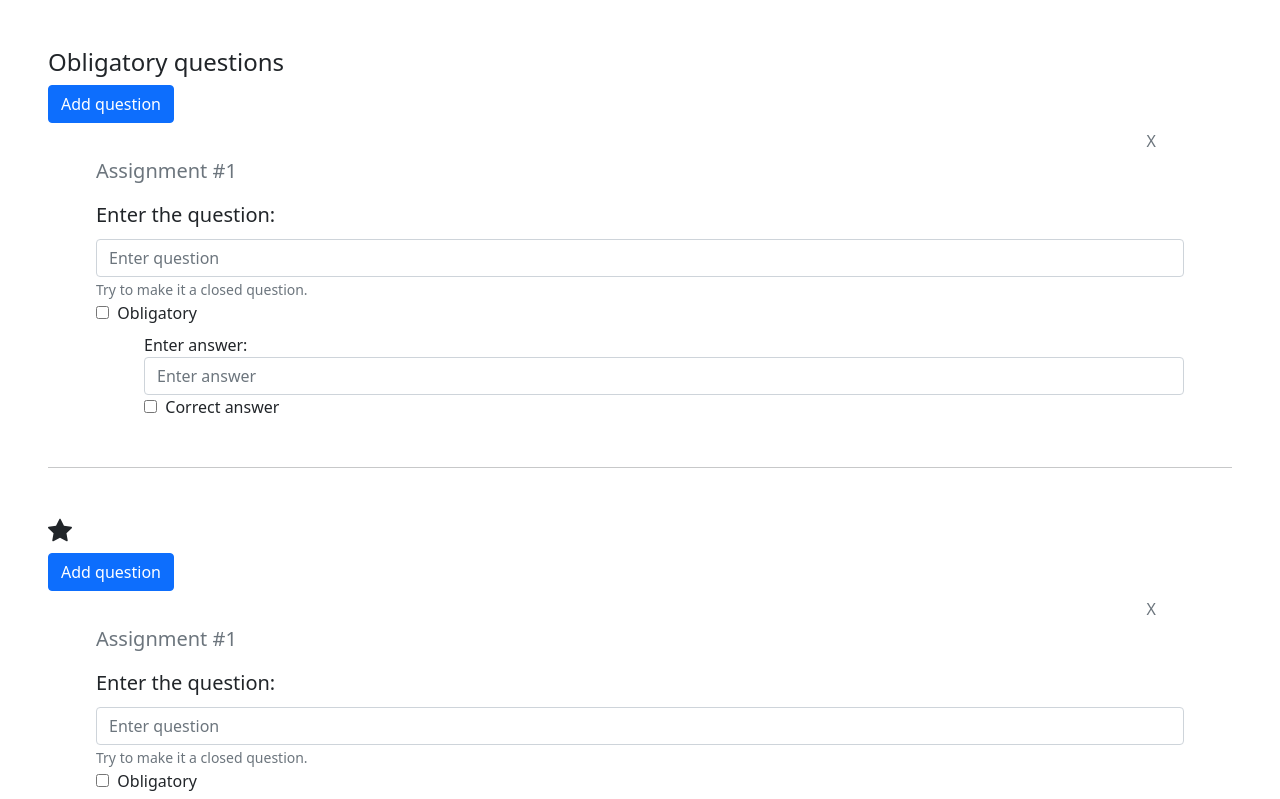
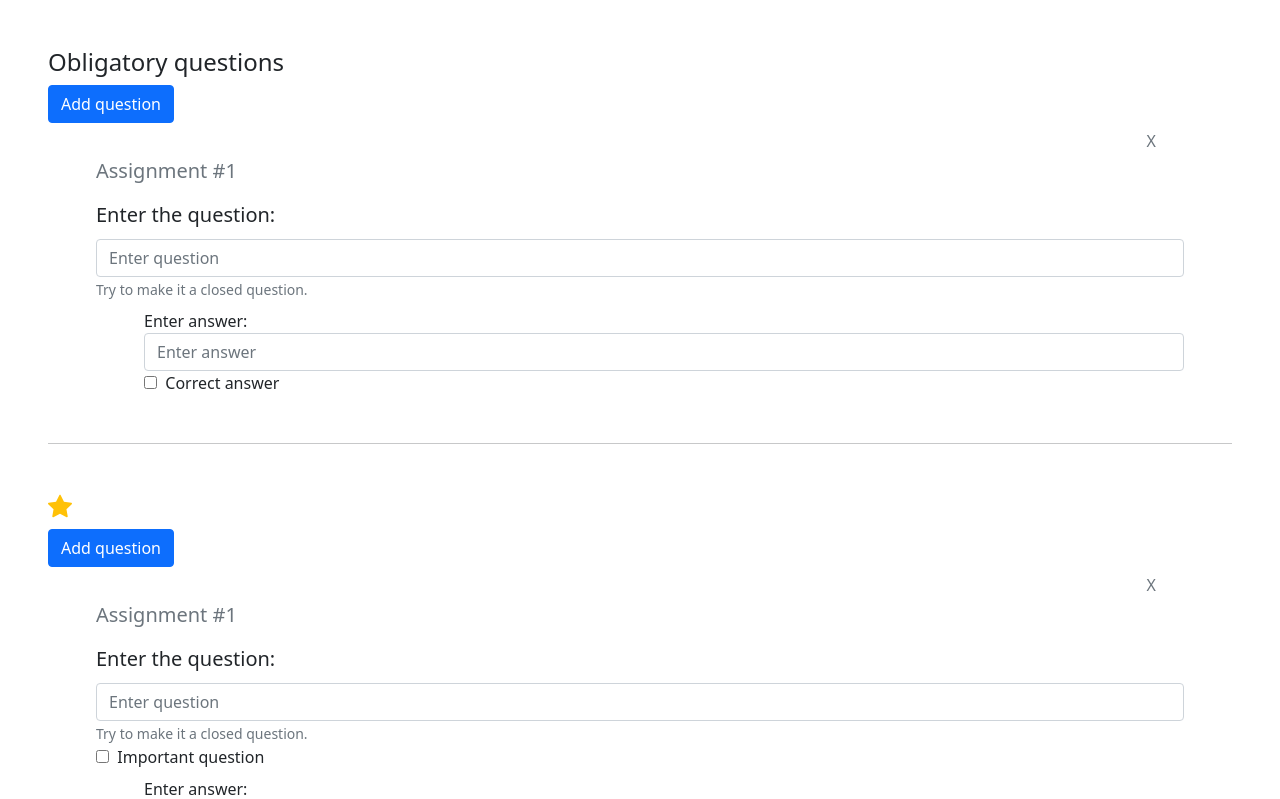
Before and after one commit to swrczk/Endless-Form, a Vue app: page / in a window 1280 px wide. Shown: the top 799 px of the page. Built offline with nearby package versions, Linux system fonts and the light colour scheme.

Commit message:
obligatory and important questions

```diff
--- a/src/components/QuestionsForm.vue
+++ b/src/components/QuestionsForm.vue
@@ -4,7 +4,7 @@
             <div v-for="(_, difficulty) in 6" :key="difficulty">
                 <h4 v-if="difficulty === 0">Obligatory questions</h4>
                 <h4 v-else>
-                    <span v-for="n in difficulty" :key="n"> <b-icon-star-fill></b-icon-star-fill></span>
+                    <span v-for="n in difficulty" :key="n"> <b-icon-star-fill class="text-warning"></b-icon-star-fill></span>
                 </h4>
                 <b-button @click="addQuestion(difficulty)" variant="primary"> Add question </b-button>
                 <div v-for="(item, questionIndex) in form[difficulty]" :key="questionIndex" class="mx-5">
@@ -30,20 +30,22 @@
                         ></b-form-input>
                     </b-form-group>
 
+                    <div v-if="difficulty !== 0">
                         <b-form-group
                             :label-for="'ch[' + questionIndex + ']'"
-                        :invalid-feedback="invalidObligatoryQuestionFeedback"
-                        :state="validateOnSubmit && hasObligatoryQuestion(difficulty)"
+                            :invalid-feedback="invalidImportantQuestionFeedback"
+                            :state="validateOnSubmit && hasImportantQuestion(difficulty)"
                         >
                             <b-form-checkbox
-                            v-model="item.isObligatory"
+                                v-model="item.isImportant"
                                 :name="'ch[' + questionIndex + ']'"
                                 value.boolean="true"
                                 unchecked-value.boolean="false"
                             >
-                            &nbsp; Obligatory
+                                &nbsp; Important question
                             </b-form-checkbox>
                         </b-form-group>
+                    </div>
 
                     <div v-for="(answer, index) in item.answers" :key="index" class="my-2 ms-5">
                         <b-form-group
@@ -80,7 +82,7 @@
                 <hr class="my-5" />
             </div>
 
-            <div class="mx-5 gx-3">
+            <div class="d-flex justify-content-end">
                 <b-button @click="validateForm" type="submit" variant="primary">Submit</b-button>
                 <b-button type="reset" variant="danger">Reset</b-button>
             </div>
@@ -99,7 +101,7 @@ export default {
                 [
                     {
                         content: "",
-                        isObligatory: false,
+                        isImportant: false,
                         difficulty: 0,
                         answers: [{ value: "", isCorrect: false }]
                     }
@@ -110,7 +112,7 @@ export default {
             invalidQuestionFeedback: "Question is not correct: enter content of question",
             invalidAnswersFeedback: "Not enough answers",
             invalidCorrectAnswerFeedback: "At least one answer must be correct",
-            invalidObligatoryQuestionFeedback: "At least one question must be obligatory"
+            invalidImportantQuestionFeedback: "At least one question must be important"
         }
     },
     mounted() {
@@ -130,7 +132,7 @@ export default {
                 this.form.push([
                     {
                         content: "",
-                        isObligatory: false,
+                        isImportant: ix === 0 || false,
                         dificulty: ix,
                         answers: [{ value: "", isCorrect: false }]
                     }
@@ -156,7 +158,7 @@ export default {
         addQuestion(difficulty) {
             this.form[difficulty].push({
                 content: "",
-                isObligatory: false,
+                isImportant: false,
                 difficulty,
                 answers: [{ value: "", isCorrect: false }]
             })
@@ -179,9 +181,9 @@ export default {
         hasEnoughAnswers(difficulty, questionIndex) {
             return this.form[difficulty][questionIndex].answers.length >= 3
         },
-        hasObligatoryQuestion(difficulty) {
+        hasImportantQuestion(difficulty) {
             return this.form[difficulty].reduce((acc, item) => {
-                if (item.isObligatory) {
+                if (item.isImportant) {
                     acc = true
                 }
                 return acc
```
Also changed, not shown: 1 other file (tests, documents, lock files or other folders). Lines whose indentation alone changed are shown as unchanged.
